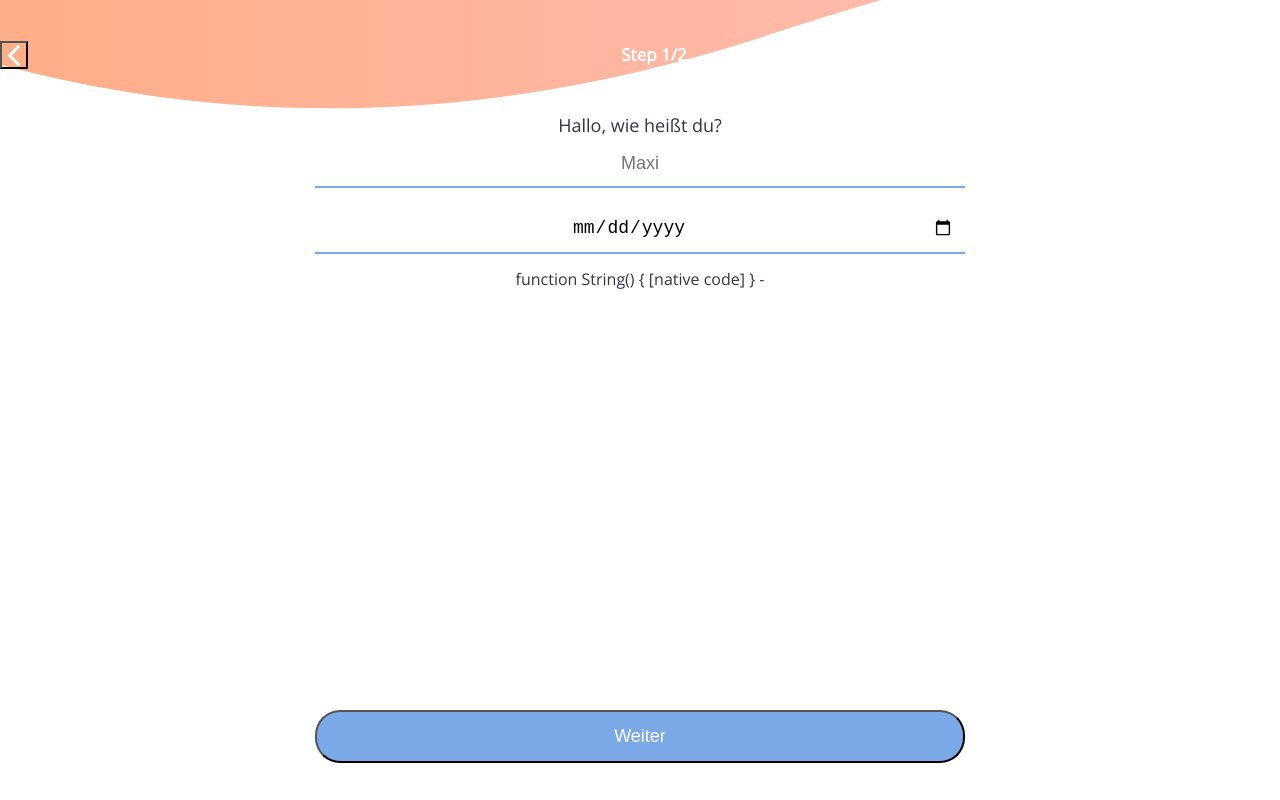
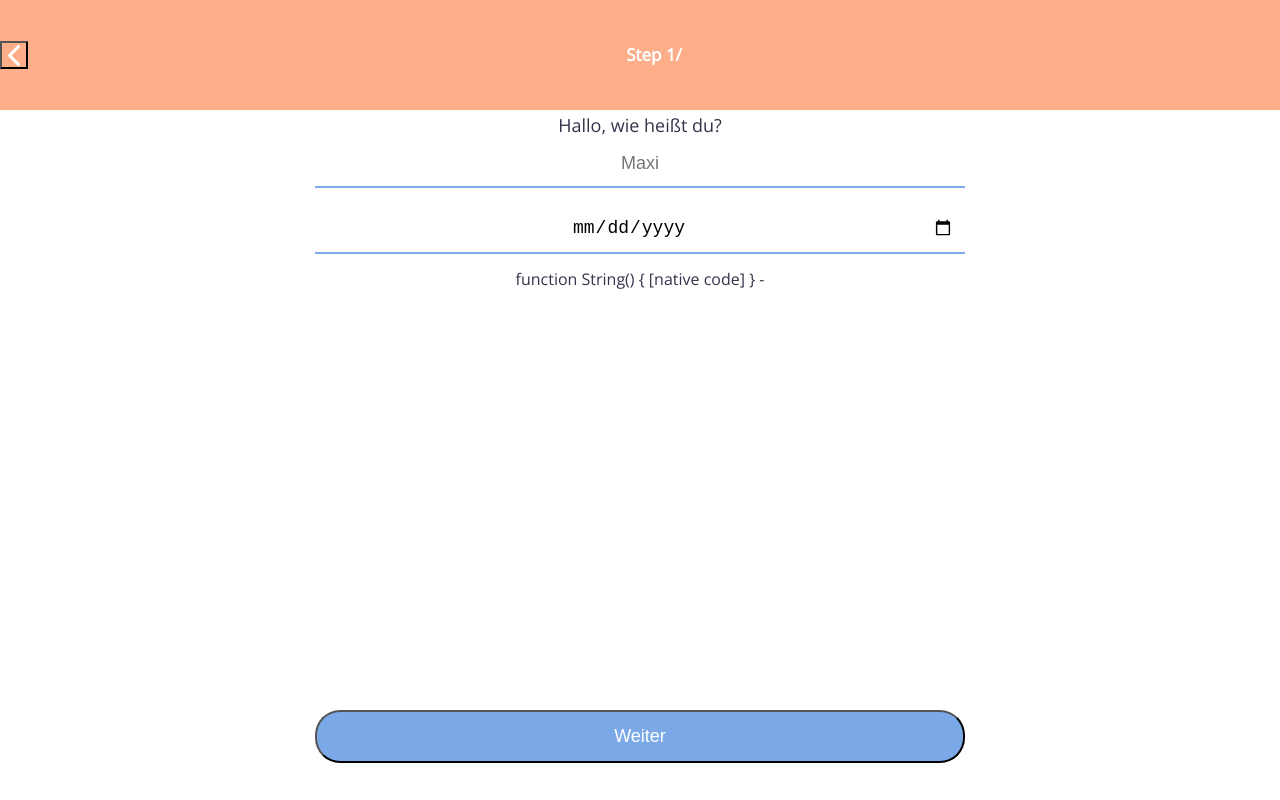
Before and after one commit to webdesignberlin/pregnancy-week, a Vue app: page /#/about in a window 1280 px wide. Built offline with nearby package versions, Linux system fonts and the light colour scheme.

Commit message:
optimize steps, add final step

```diff
--- a/src/components/AppHeader.vue
+++ b/src/components/AppHeader.vue
@@ -6,7 +6,7 @@
         <button v-else class="app-header__back" @click.prevent="$parent.stepPrev()">
             <span class="sr-only">Back to last Step</span>
         </button>
-        <h1 class="app-header__headline">Step {{ step }}/2</h1>
+        <h1 class="app-header__headline">Step {{ step }}/{{ stepMax}}</h1>
     </header>
 </template>
 
@@ -15,6 +15,7 @@ export default {
   name: 'AppHeader',
   props: {
     step: Number,
+    stepMax: Number,
   },
 };
 </script>
@@ -40,11 +41,10 @@ export default {
         font-size: 17px;
         font-weight: 700;
         color: #fff;
-        background: url('../assets/header.svg') center bottom repeat-x;
-        background-size: cover;
+        background: #FFAE8A;
         height: 110px;
-        /*clip-path: polygon(100% 65%, 100% 0%, 0% 0%, 0% 87%, 3%
+        /* clip-path: polygon(100% 65%, 100% 0%, 0% 0%, 0% 87%, 3%
         91%, 7% 95%, 12% 98%, 17% 100%, 22% 99%, 28% 97%, 36% 94%,
-        43% 93%, 53% 87%, 61% 80%, 70% 71%, 78% 64%, 85% 60%, 92% 58%);*/
+        43% 93%, 53% 87%, 61% 80%, 70% 71%, 78% 64%, 85% 60%, 92% 58%); */
     }
 </style>
--- a/src/views/Calculate.vue
+++ b/src/views/Calculate.vue
@@ -1,6 +1,6 @@
 <template>
     <div class="app-calculate">
-        <appHeader :step="step" />
+        <appHeader :step="step" :stepMax="stepMax" />
 
         <div class="app-calculate__content">
             <div class="step step-1" v-show="step === 1">
@@ -80,15 +80,21 @@
                 </div>
             </div>
 
+            <div class="step step-3" v-show="step === 3">
+                <h1>Herzlichen Glückwunsch!</h1>
+                <p>Du befindest dich in der <strong>{{ currentWeek.weeks }}
+                    <span v-if="currentWeek.days">+{{ currentWeek.days }}</span>
+                    Schwangerschaftswoche </strong>.
+                </p>
 
-            <p>{{ currentWeek.weeks }}
-                <span v-if="currentWeek.days">+{{ currentWeek.days }}</span>
-            </p>
-
-            <p>{{ startDate }} - {{ endDate }}</p>
+                <p>{{ startDate }} - {{ endDate }}</p>
+            </div>
         </div>
 
-        <div class="app-calculate__submit">
+        <div class="app-calculate__submit" v-if="step === stepMax">
+            <button class="btn" @click.prevent="stepPrev()">zurück</button>
+        </div>
+        <div class="app-calculate__submit" v-else>
             <button class="btn" @click.prevent="stepNext()">Weiter</button>
         </div>
 
@@ -114,7 +120,8 @@ export default {
       cycleLength: 0,
       endDate: this.$store.state.calculatedBirthDate,
       today: DateTime.local(),
-      step: !this.$store.state.user.name ? 1 : 2,
+      stepMax: 3,
+      step: !this.$store.state.user.name ? 1 : 3,
       selectedDateType: 'startDate',
     };
   },
@@ -175,8 +182,9 @@ export default {
       this.step -= 1;
     },
     stepNext() {
-      this.step += 1;
-      console.log(typeof this.step);
+      if (this.step < this.stepMax) {
+        this.step += 1;
+      }
     },
   },
 };
```
